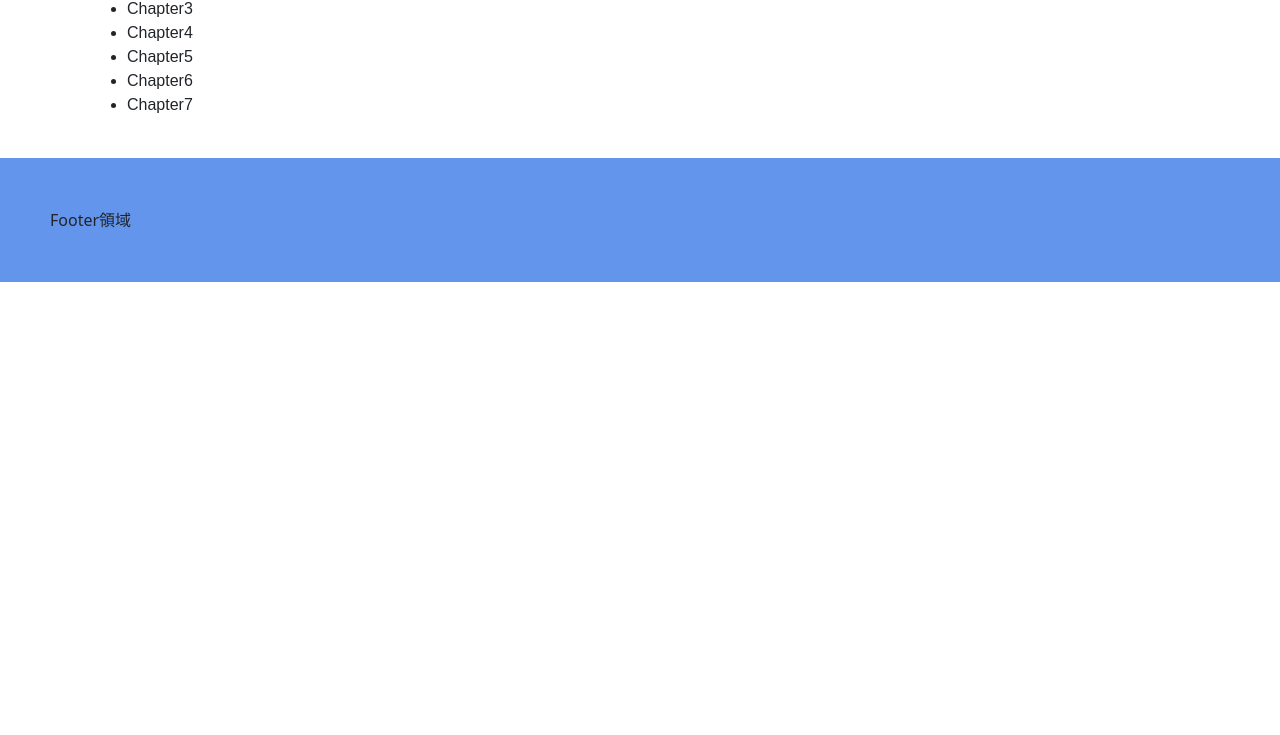
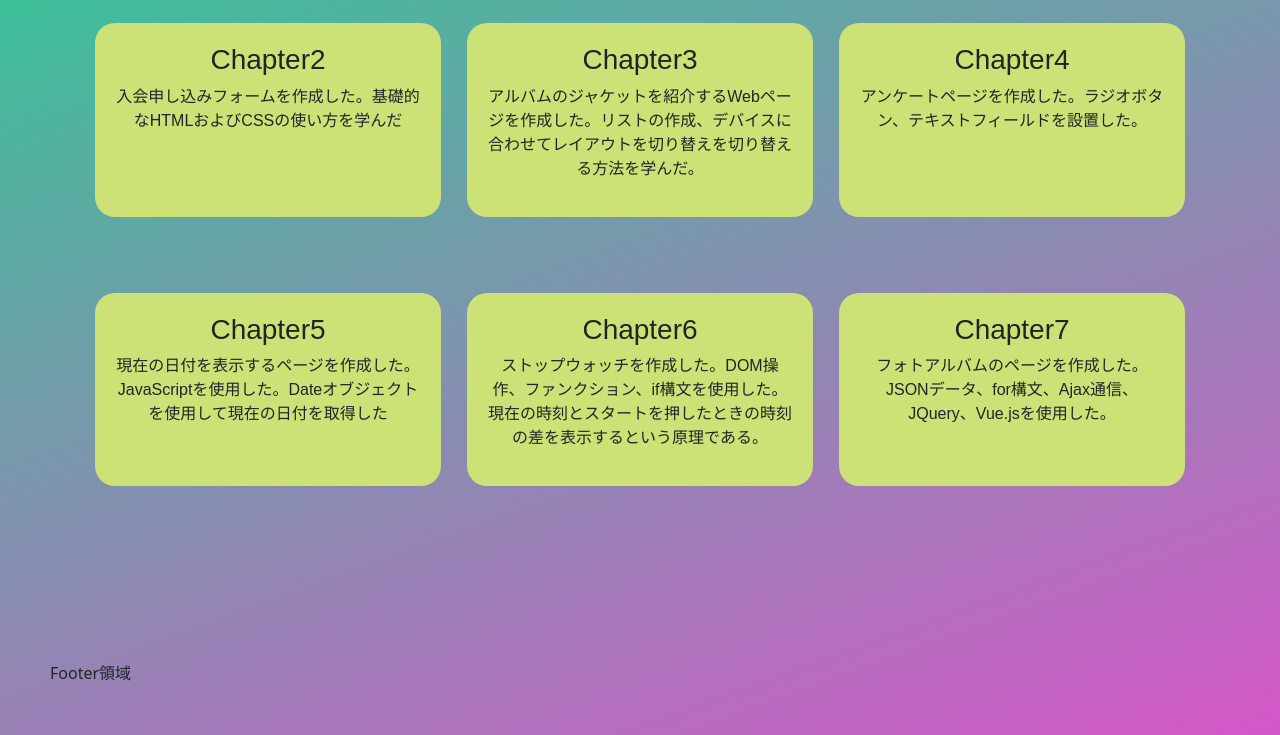
Before and after one commit to morimoto12345/2022_1116_test, a plain HTML site: page index.html in a window 1280 px wide. Shown: the part 204-939 px from the top of the page. Before the commit the page ends 800 px from the top, so only its background shows below. Drawn offline with nearby package versions, Linux system fonts and the light colour scheme.

Commit message:
add index

```diff
--- a/common/css/index.css
+++ b/common/css/index.css
@@ -1,16 +1,39 @@
 header{
     padding:20px;
-    background-color:aquamarine;
 }
+
+body{
+    background: linear-gradient(-20deg, #d558c8 0%, #24d292 100%);
+}
+
 header h1{
     font-family: sans-serif;
 }
 .container{
     padding:25px;
     font-family: sans-serif;
+    text-align: center;
+}
+
+.container h1{
+    padding:25px;
+}
+
+.grid{
+    display:grid;
+    gap: 26px;
+    grid-template-columns: 1fr 1fr 1fr;
+    margin-top 6%;
+    margin-bottom: 50px;
+}
+
+.item{
+    background-color:rgb(204, 225, 118);
+    margin-bottom:50px;
+    border-radius:20px;
+    padding: 20px;
 }
 
 footer{
-    background-color: cornflowerblue;
     padding:50px;
 }
--- a/index.html
+++ b/index.html
@@ -17,14 +17,39 @@
   </header>
   <div class="container">
     <h1>Chapter</h1>
-    <ul>
-      <li>Chapter2</li>
-      <li>Chapter3</li>
-      <li>Chapter4</li>
-      <li>Chapter5</li>
-      <li>Chapter6</li>
-      <li>Chapter7</li>
-    </ul>
+    <div class="grid">
+
+      <div class="item" >
+        <h3>Chapter2</h3>
+        <p>入会申し込みフォームを作成した。基礎的なHTMLおよびCSSの使い方を学んだ</p>
+        </div>
+
+      <div class="item">
+        <h3>Chapter3</h3>
+        <p>アルバムのジャケットを紹介するWebページを作成した。リストの作成、デバイスに合わせてレイアウトを切り替えを切り替える方法を学んだ。</p>
+      </div>
+
+      <div class="item" src="../2022_1116_test/Pages/Chapter4.html">
+        <h3>Chapter4</h3>
+        <p>アンケートページを作成した。ラジオボタン、テキストフィールドを設置した。</p>
+      </div>
+
+      <div class="item" src="../2022_1116_test/Pages/Chapter5.html">
+        <h3>Chapter5</h3>
+        <p>現在の日付を表示するページを作成した。JavaScriptを使用した。Dateオブジェクトを使用して現在の日付を取得した</p>
+      </div>
+
+      <div class="item" src="../2022_1116_test/Pages/Chapter6.html">
+        <h3>Chapter6</h3>
+        <p>ストップウォッチを作成した。DOM操作、ファンクション、if構文を使用した。現在の時刻とスタートを押したときの時刻の差を表示するという原理である。</p>
+      </div>
+
+      <div class="item" src="../2022_1116_test/Pages/Chapter7.html">
+        <h3>Chapter7</h3>
+        <p>フォトアルバムのページを作成した。JSONデータ、for構文、Ajax通信、JQuery、Vue.jsを使用した。</p>
+      </div>
+
+      </div>
   </div>
   <footer>
     <span>Footer領域</span>
```
